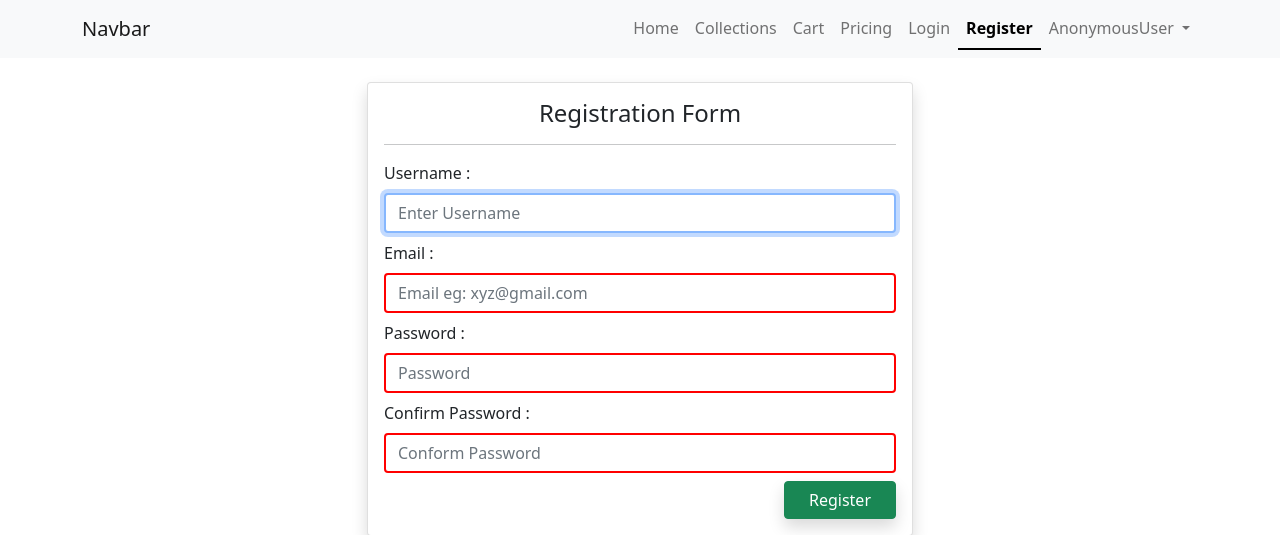
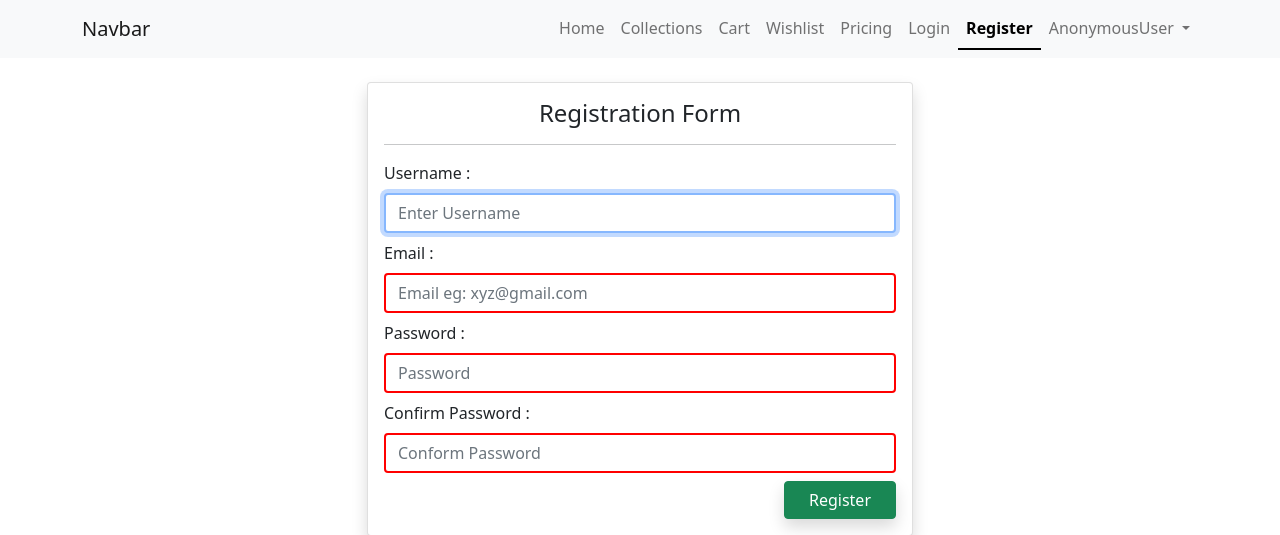
Before and after one commit to sajjadali-fullstack/genz-kart, a Django app: page /register/ in a window 1280 px wide. Shown: the top 535 px of the page. Run offline with Django 5.2, Linux system fonts and the light colour scheme; some libraries are stand-ins or nearby versions.

Commit message:
feat: Added Wishlist in navbar.html

```diff
--- a/ecommerce/store/templates/store/includes/navbar.html
+++ b/ecommerce/store/templates/store/includes/navbar.html
@@ -46,7 +46,11 @@
                     <!-- Cart -->
                     <li class="nav-item">
                         <a class="nav-link {% if request.resolver_match.url_name == 'cart' %}active{% endif %}" aria-current="page" href="{% url 'view_cart' %}">Cart</a>
+                    </li>
 
+                    <!-- Wishlist -->
+                    <li class="nav-item">
+                        <a class="nav-link {% if request.resolver_match.url_name == 'wishlist' %}active{% endif %}" aria-current="page" href="{% url 'wishlist' %}">Wishlist</a>
                     </li>
 
                     <!-- Pricing -->
```
